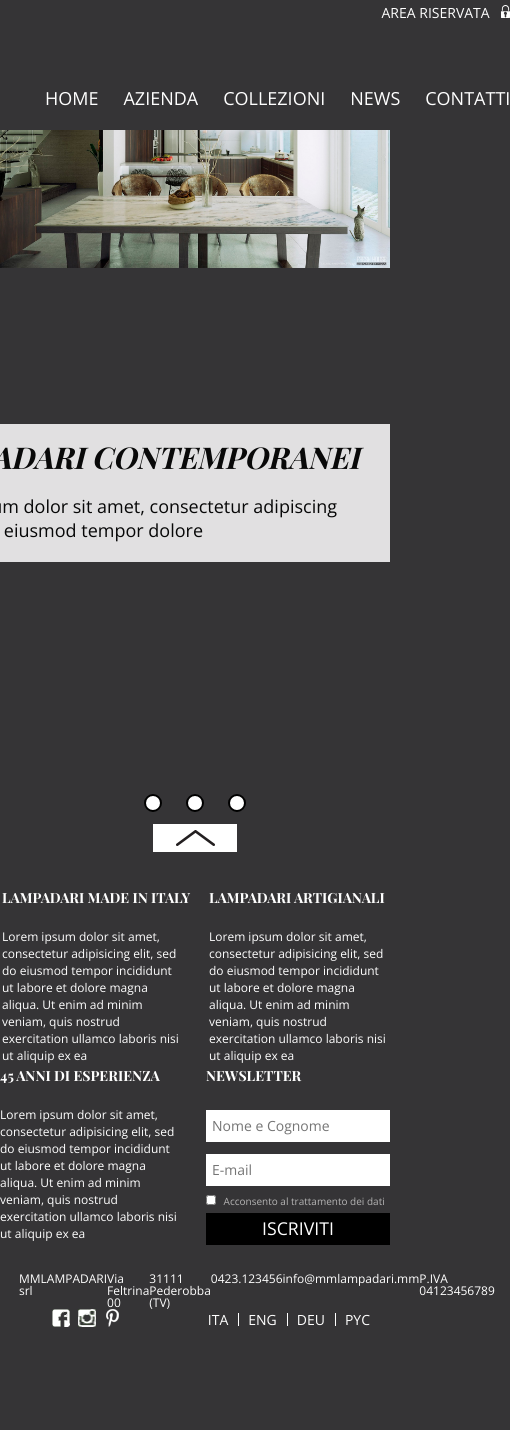
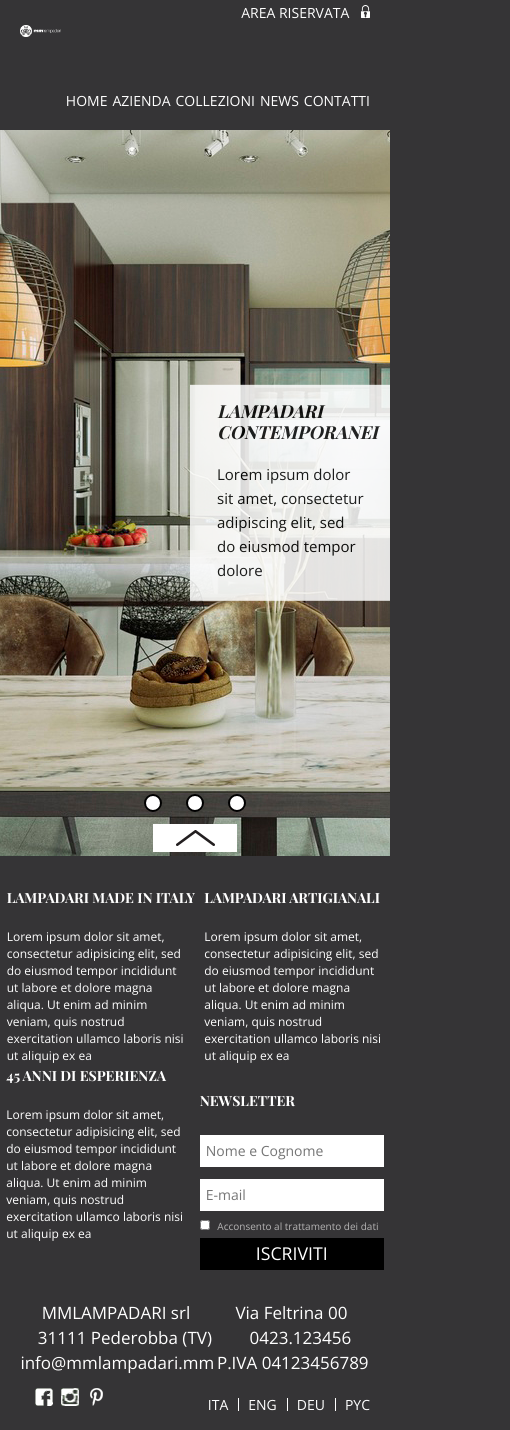
Before and after one commit to YuriyPonomarev224/testwork_adci, a website: page src/index.html in a window 390 px wide. Shown: the whole page, 510 px wide, since content can reach past the window. Before the commit the page ends 1347 px from the top, so only its background shows below. Drawn offline with nearby package versions, Linux system fonts and the light colour scheme; a web font is replaced by a local one.

Commit message:
added adaptive layout for resolutions below 768pixels

```diff
--- a/src/index.html
+++ b/src/index.html
@@ -117,7 +117,7 @@
             <div class="modalbox__wrapper">
                 <div class="modalbox__text">
                     <p class="modalbox__text_h">AREA RISERVATA</p>
-                    <div src="icons/modal_exit.svg" class="modalbox__img" id="Modal_Exit"></div>
+                    <div class="modalbox__img" id="Modal_Exit"></div>
                 </div>
                 <div class="modalbox__form">
                     <div class="modalbox__form_accedi">
@@ -127,7 +127,7 @@
                                 type="email">
                             <input class="modalbox__form_inputs_accedi" name="password" required placeholder="Password"
                                 type="password">
-                            <input type="submit" value="ACCEDI" class="modalbox__form_btn"></input>
+                            <input type="submit" value="ACCEDI" class="modalbox__form_btn">
                             <a href="#" class="modalbox__form_link">Password dimenticata</a>
                         </form>
                     </div>
@@ -151,7 +151,7 @@
                                     value="News">
                                 Mi iscrivo alla Newsletter
                             </label>
-                            <input type="submit" value="ISCRIVITI" class="modalbox__form_btn"></input>
+                            <input type="submit" value="ISCRIVITI" class="modalbox__form_btn">
                         </form>
                     </div>
                 </div>
@@ -189,7 +189,7 @@
                             value="Processing of data">
                         Acconsento al trattamento dei dati
                     </label>
-                    <input type="submit" value="ISCRIVITI" class="footer__wrapper_form_btn"></input>
+                    <input type="submit" value="ISCRIVITI" class="footer__wrapper_form_btn">
                 </form>
             </div>
         </div>
--- /dev/null
+++ b/src/sass/blocks/_media.scss
@@ -0,0 +1,77 @@
+@media (max-width:768px) {
+    .header {
+        &__wrapper {
+            max-width: 350px;
+        }
+        &__menu_link {
+            font-size: 14px;
+        }
+        &__menu_list_item {
+            padding-left: 5px;
+        }
+        &__logo {
+            width: 150px;
+        }
+        &__dropdown_content {
+            left: 12%;
+            top: 15px;
+        }
+    }
+    .slider {
+        &__item {
+            img {
+                width: auto;
+                object-position: -500px -71px;
+            }
+            &_text {
+                max-width:200px;
+                &_h2 {
+                    font-size: 18px;
+                }
+                &_p {
+                    font-size: 15px;
+                }
+            }
+
+        }
+    }
+    .box {
+        width: auto;
+
+        &__wrapper {
+            flex-direction: column;
+            align-items: center;
+        }
+        &__show {
+            max-height:600px;
+        }
+    }
+    .footer {
+        &__wrapper {
+           justify-content: space-around;
+           max-width: 700px;
+           &_item:last-child {
+               padding-top: 25px;
+
+           }
+        }
+        &__subtext {
+            &_title {
+                justify-content: space-around;
+                font-size: 17px;
+                line-height: 20px;
+                flex-wrap: wrap;
+                &_item {
+                    padding-top: 5px;
+                }
+            }
+            &_icons {
+                margin-right: auto;
+                padding-top: 15px;
+            }
+            &_lng {
+                padding-top: 25px;
+            }
+        }
+    }
+}
--- a/src/sass/style.scss
+++ b/src/sass/style.scss
@@ -6,6 +6,7 @@
 @import 'blocks/box';
 @import 'blocks/modalbox';
 @import 'blocks/footer';
+@import 'blocks/media';
 body {
     margin: 0 auto;
     box-sizing:border-box;
```
Also changed, not shown: src/css/style.min.css.
